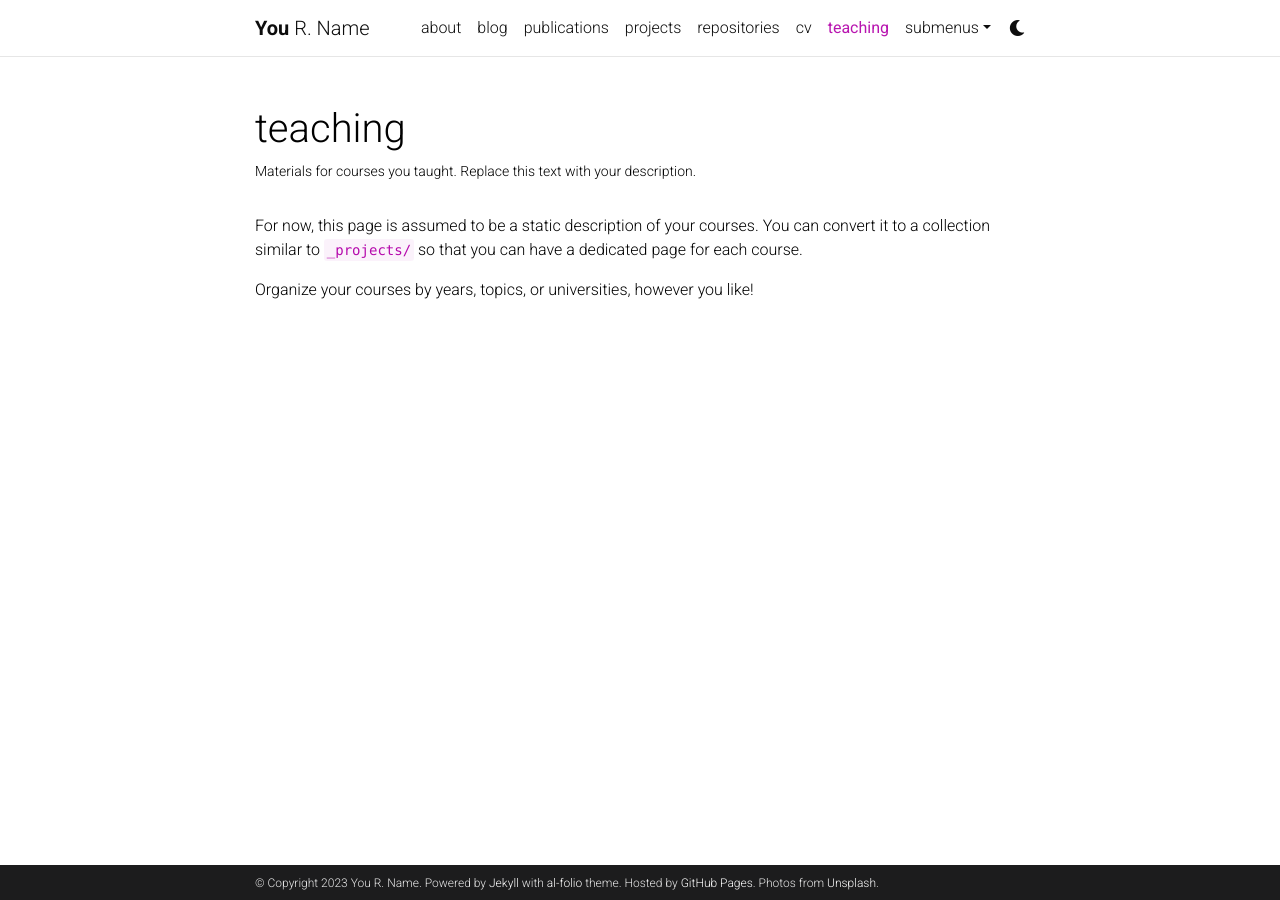
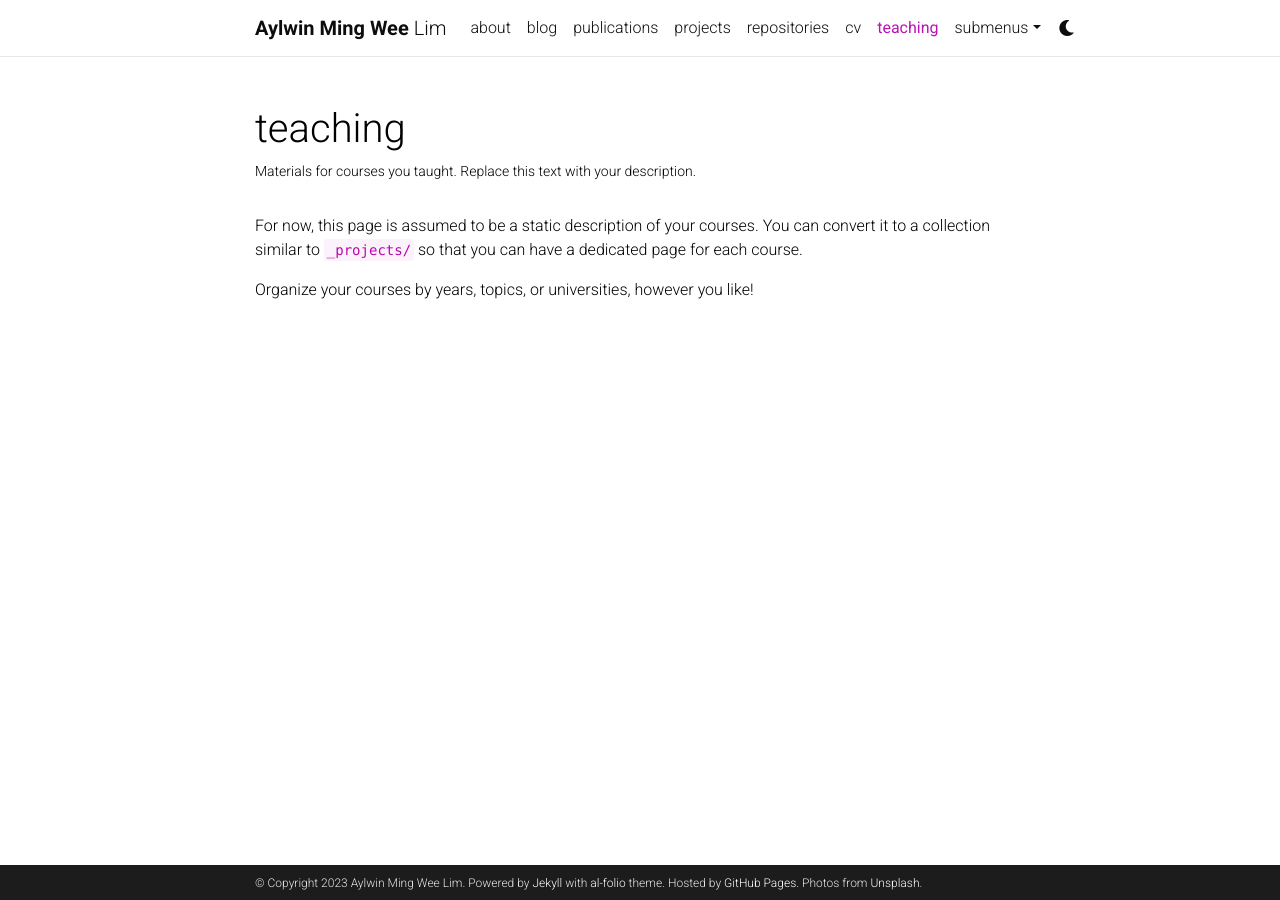
Before and after one commit to amwlim/amwlim.github.io, a Jekyll site: the page built from _pages/teaching.md, in a window 1280 px wide. Built offline with Jekyll 4.4.1, drawn with Linux system fonts in a browser that asks for light colours; comment, search, counter and statistics services are not loaded; a style sheet for code colours, icons or effects is not loaded.

Commit message:
Update _config.yml

```diff
--- a/_config.yml
+++ b/_config.yml
@@ -3,10 +3,10 @@
 # -----------------------------------------------------------------------------
 
 title: blank # the website title (if blank, full name will be used instead)
-first_name: You
-middle_name: R.
-last_name: Name
-email: you@example.com
+first_name: Aylwin Ming Wee
+middle_name:
+last_name: Lim
+email: aylwin.lim.11@ucl.ac.uk
 description: > # the ">" symbol means to ignore newlines until "footer_text:"
   A simple, whitespace theme for academics. Based on [*folio](https://github.com/bogoli/-folio) design.
 footer_text: >
@@ -18,8 +18,8 @@ keywords: jekyll, jekyll-theme, academic-website, portfolio-website  # add your
 lang: en # the language of your site (for example: en, fr, cn, ru, etc.)
 icon: ⚛️  # the emoji used as the favicon (alternatively, provide image name in /assets/img/)
 
-url: https://alshedivat.github.io # the base hostname & protocol for your site
-baseurl: /al-folio # the subpath of your site, e.g. /blog/
+url: https://amwlim.github.io # the base hostname & protocol for your site
+baseurl: /aylwin_lim # the subpath of your site, e.g. /blog/
 last_updated: false # set to true if you want to display last updated in the footer
 impressum_path:  # set to path to include impressum link in the footer, use the same path as permalink in a page, helps to conform with EU GDPR
 
```
